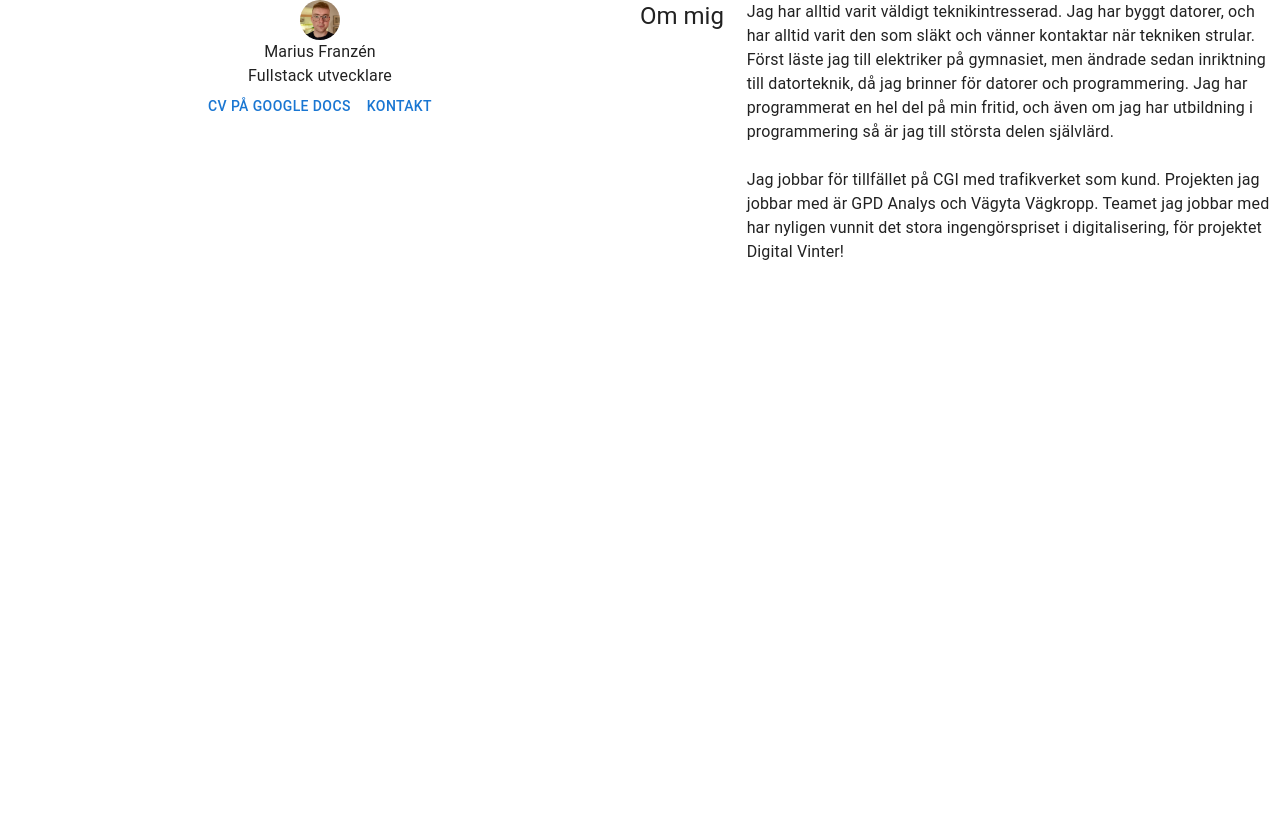
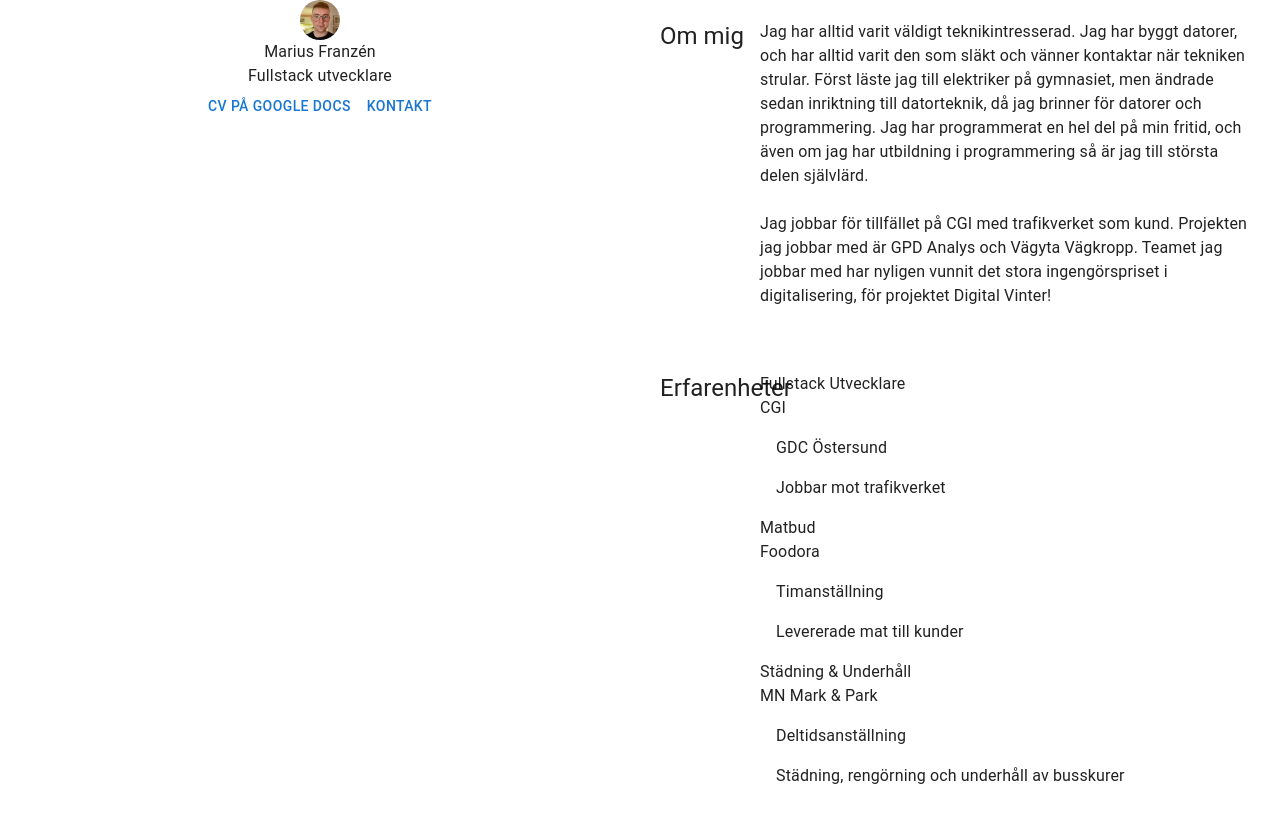
Before and after one commit to mariusfranzen/mariusfranzen.github.io, a React (Create React App) app: page / in a window 1280 px wide. Before the commit the page ends 800 px from the top, so only its background shows below. Built offline with nearby package versions, Linux system fonts and the light colour scheme.

Commit message:
late commit

```diff
--- a/src/App.tsx
+++ b/src/App.tsx
@@ -1,6 +1,7 @@
 import { Grid, Typography } from '@material-ui/core'
 import React, { ReactElement } from 'react'
 import About from './components/about/About'
+import Experiences from './components/experiences/Experiences'
 import Profile from './components/profile/Profile'
 
 interface Props {
@@ -14,7 +15,14 @@ function App({ }: Props): ReactElement {
 				<Profile />
 			</Grid>
 			<Grid item xs={6}>
-				<About />
+				<Grid container direction="column" alignItems="stretch">
+					<Grid item>
+						<About />
+					</Grid>
+					<Grid item>
+						<Experiences />
+					</Grid>
+				</Grid>
 			</Grid>
 		</Grid>
 	)
--- a/src/components/common/section/Section.tsx
+++ b/src/components/common/section/Section.tsx
@@ -7,9 +7,17 @@ interface Props {
     children: JSX.Element[]
 }
 
+const useStyles = makeStyles({
+    root: {
+        padding: "20px"
+    }
+})
+
 function Section({ title, children }: Props): ReactElement {
+    const classes = useStyles();
+
     return (
-        <Grid container direction="row" justifyContent="flex-start" alignItems="flex-start">
+        <Grid container direction="row" justifyContent="flex-start" alignItems="flex-start" className={classes.root}>
             <Grid item xs={2}>
                 <Typography variant="h5">{title}</Typography>
             </Grid>
--- /dev/null
+++ b/src/components/experiences/Experience.tsx
@@ -0,0 +1,35 @@
+import { Grid, List, ListItem, Typography } from '@material-ui/core'
+import React, { ReactElement } from 'react'
+import experience from '../../types/experience'
+
+interface Props {
+    experience: experience
+}
+
+function Experience({ experience }: Props): ReactElement {
+    return (
+        <Grid container direction="row" justifyContent="flex-start" alignItems="stretch">
+            <Grid item>
+                <Grid container direction="column" justifyContent="flex-start" alignItems="flex-start">
+                    <Grid item>
+                        <Typography>{experience.title}</Typography>
+                    </Grid>
+                    <Grid item>
+                        <Typography>{experience.company}</Typography>
+                    </Grid>
+                    <Grid item>
+                        {experience.notes ? (
+                            <List>
+                                {experience.notes.map((note) => (
+                                    <ListItem>{note}</ListItem>
+                                ))}
+                            </List>
+                        ) : null}
+                    </Grid>
+                </Grid>
+            </Grid>
+        </Grid>
+    )
+}
+
+export default Experience
--- /dev/null
+++ b/src/components/experiences/Experiences.tsx
@@ -0,0 +1,23 @@
+import { Typography } from '@material-ui/core'
+import React, { ReactElement } from 'react'
+import sources from '../../sources'
+import Section from '../common/section/Section'
+import Experience from './Experience'
+
+interface Props {
+
+}
+
+function Experiences({}: Props): ReactElement {
+    return (
+        <div>
+            <Section title={sources.experiences.label}>
+                {sources.experiences.experiences.map((experience) => (
+                    <Experience experience={experience} />
+                ))}
+            </Section>
+        </div>
+    )
+}
+
+export default Experiences
--- a/src/sources.ts
+++ b/src/sources.ts
@@ -34,7 +34,8 @@ export default {
                     "GDC Östersund",
                     "Jobbar mot trafikverket"
                 ],
-                fromDate: "2021-04"
+                fromDate: new Date(2021, 4),
+                toDate: undefined
             },
             {
                 title: "Matbud",
@@ -43,8 +44,8 @@ export default {
                     "Timanställning",
                     "Levererade mat till kunder"
                 ],
-                fromDate: "2020-02",
-                toDate: "2020-07"
+                fromDate: new Date(2020, 2),
+                toDate: new Date(2020, 7)
             },
             {
                 title: "Städning & Underhåll",
@@ -53,8 +54,8 @@ export default {
                     "Deltidsanställning",
                     "Städning, rengörning och underhåll av busskurer"
                 ],
-                fromDate: "2019-04",
-                toDate: "2020-02"
+                fromDate: new Date(2019, 4),
+                toDate: new Date(2020, 2)
             }
         ]
     }
```
Also changed, not shown: src/types/experience.d.ts (added, +9 -0 lines).
